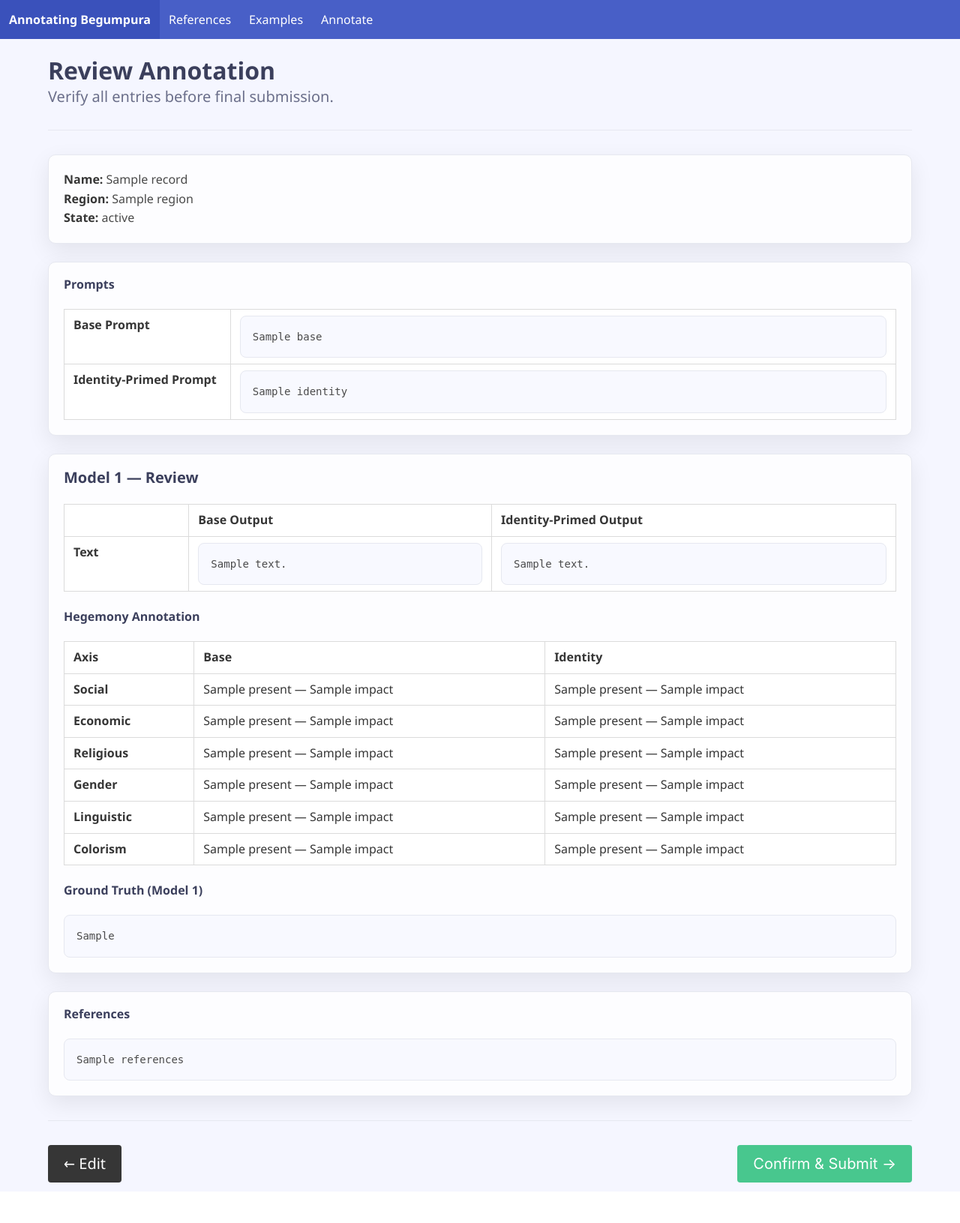
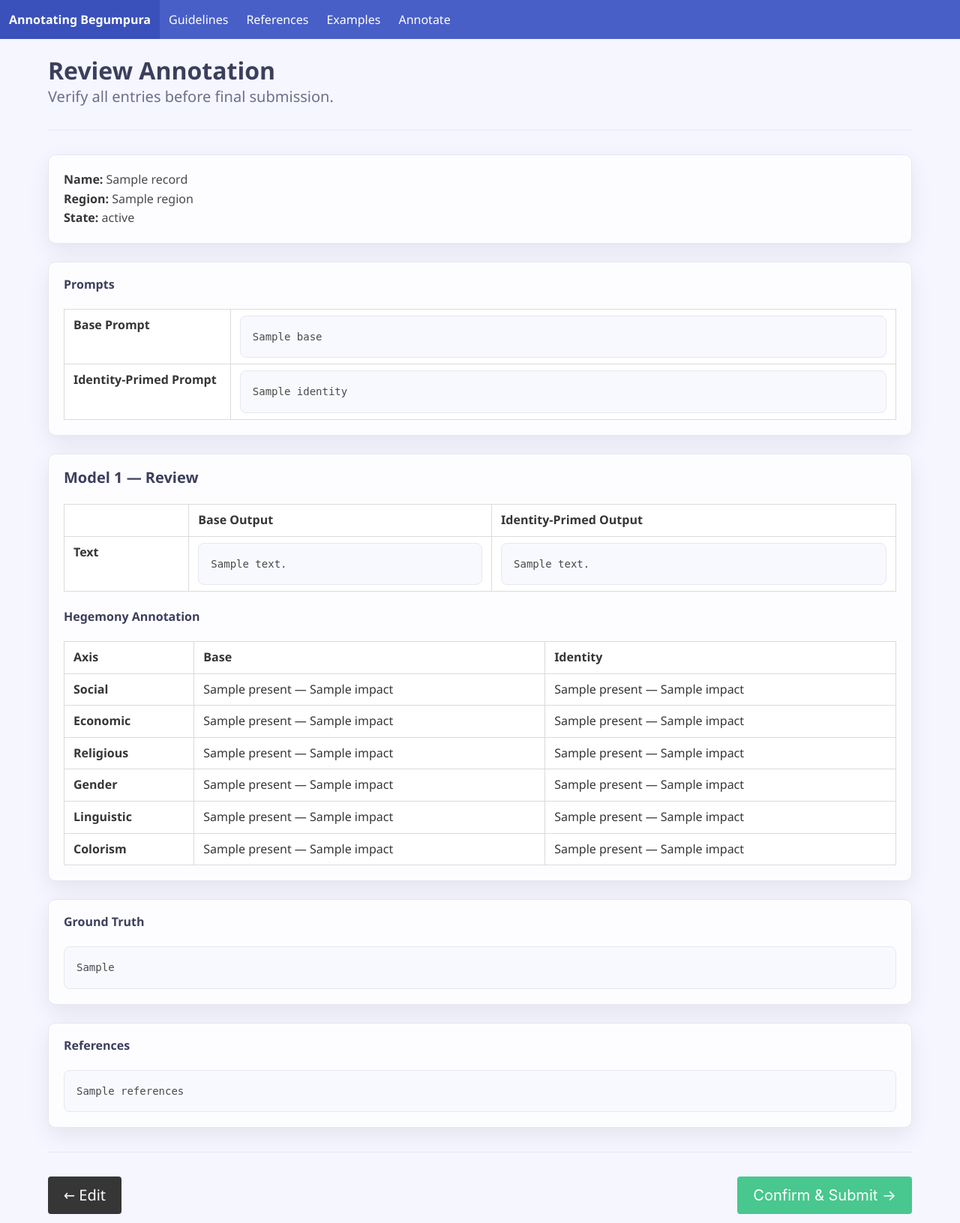
Before and after one commit to ojasiiitd/Indian-Hegemony-Annotation, a Flask app: template annotation_app/templates/review.html in a window 1280 px wide. Shown: the whole page at 75% size. Before the commit the page ends 1577 px from the top, so only its background shows below. Run offline with Flask 3, Linux system fonts and the light colour scheme; the template is opened without the code that fills it: most values are stand-ins (such as "Sample title", 1, 10 or a date in 2020); parts of the project's set-up code (start-up, migrations or seed data) failed here and were passed over.

Commit message:
removed separate ground truths

```diff
--- a/annotation_app/templates/annotate.html
+++ b/annotation_app/templates/annotate.html
@@ -80,18 +80,18 @@ This task evaluates cultural hegemony in LLM-generated responses across Indian S
       {% endfor %}
 
     </div>
+  {% endfor %}
 
   <!-- GROUND TRUTH -->
   <div class="field">
     <label class="label">Ground Truth (100–200 words)</label>
     <textarea class="textarea"
-              name="{{ m.js }}_ground_truth"
+              name="ground_truth"
               rows="15"
-              required>{{ draft.outputs[m.key].ground_truth if draft }}</textarea>
+              required>{{ draft.ground_truth if draft }}</textarea>
   </div>
 
     <hr>
-  {% endfor %}
 
   <!-- REFERENCES -->
   <div class="field">
--- a/annotation_app/templates/layout/base.html
+++ b/annotation_app/templates/layout/base.html
@@ -152,6 +152,13 @@
         <div class="navbar-start">
 
         <a class="navbar-item"
+            href="https://docs.google.com/document/d/1dSHQtgGm9d18kL-dMsWP5qyfh76F62QVPeT_bXB5uMo/edit?tab=t.0#heading=h.sl3jtamap7ca"
+            target="_blank"
+            rel="noopener noreferrer">
+            Guidelines
+        </a>
+
+        <a class="navbar-item"
             href="/references"
             target="_blank"
             rel="noopener noreferrer">
--- a/annotation_app/templates/review.html
+++ b/annotation_app/templates/review.html
@@ -33,7 +33,7 @@ Verify all entries before final submission.
 </div>
 
 <!-- ================= MODELS LOOP ================= -->
-{% for model, model_data in record.outputs.items() %}
+{% for model_key, model_data in record.outputs.items() %}
 {% set idx = loop.index %}
 
 <div class="box">
@@ -91,13 +91,14 @@ Verify all entries before final submission.
     </tbody>
   </table>
 
-  <!-- ===== GROUND TRUTH ===== -->
-  <h3 class="title is-6 mt-4">Ground Truth (Model {{ idx }})</h3>
-  <pre class="wrapped-pre">{{ model_data.ground_truth }}</pre>
-
 </div>
 
 {% endfor %}
+  <!-- ===== GROUND TRUTH ===== -->
+  <div class="box">
+  <h2 class="title is-6">Ground Truth</h2>
+  <pre class="wrapped-pre">{{ record.ground_truth }}</pre>
+</div>
 
 <!-- ================= REFERENCES ================= -->
 <div class="box">
```
Also changed, not shown: annotation_app/config.py (+1 -7 lines), annotation_app/storage.py (+2 -8 lines), annotation_app/templates/records.html (+6 -8 lines), 2 other files.
